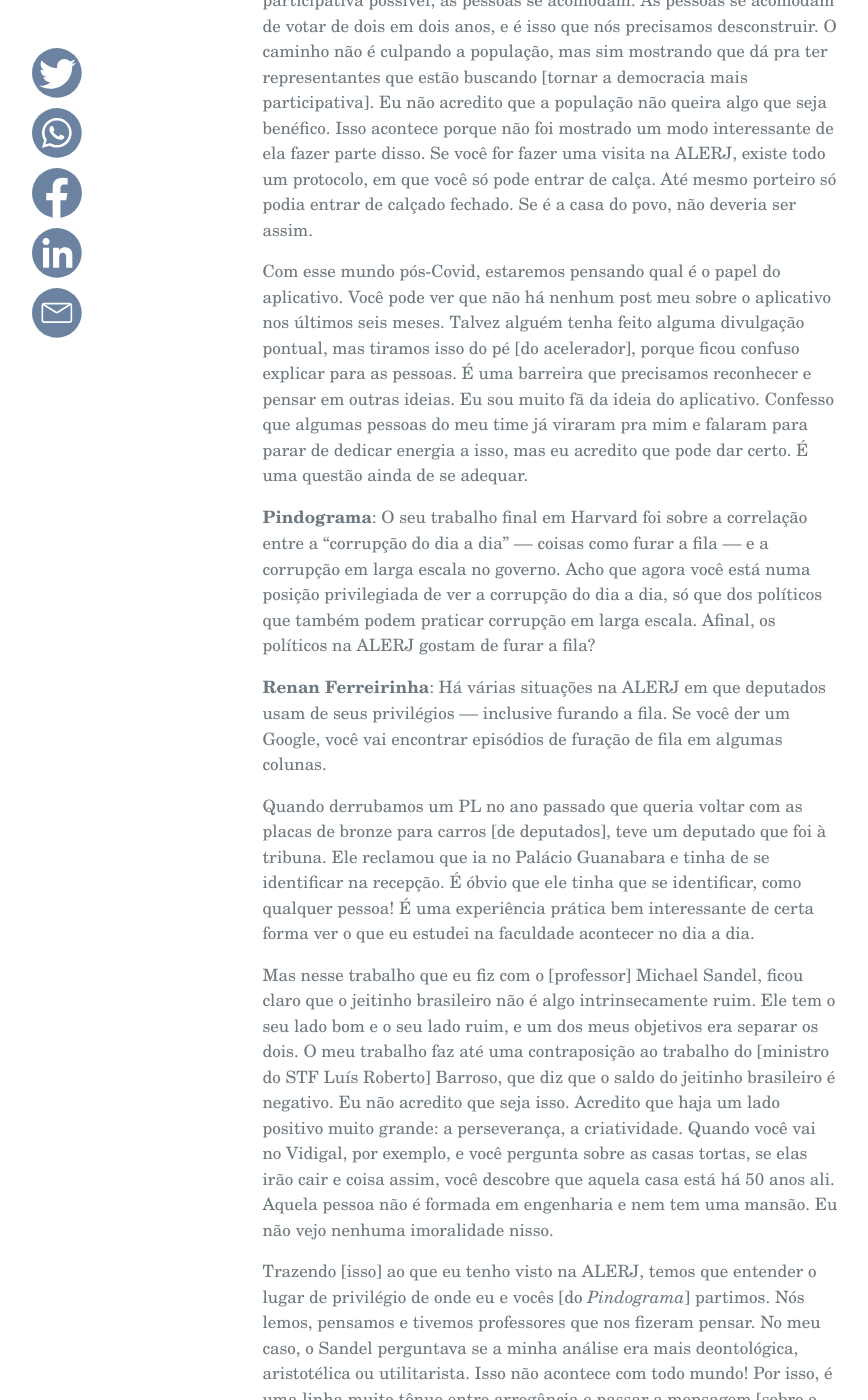
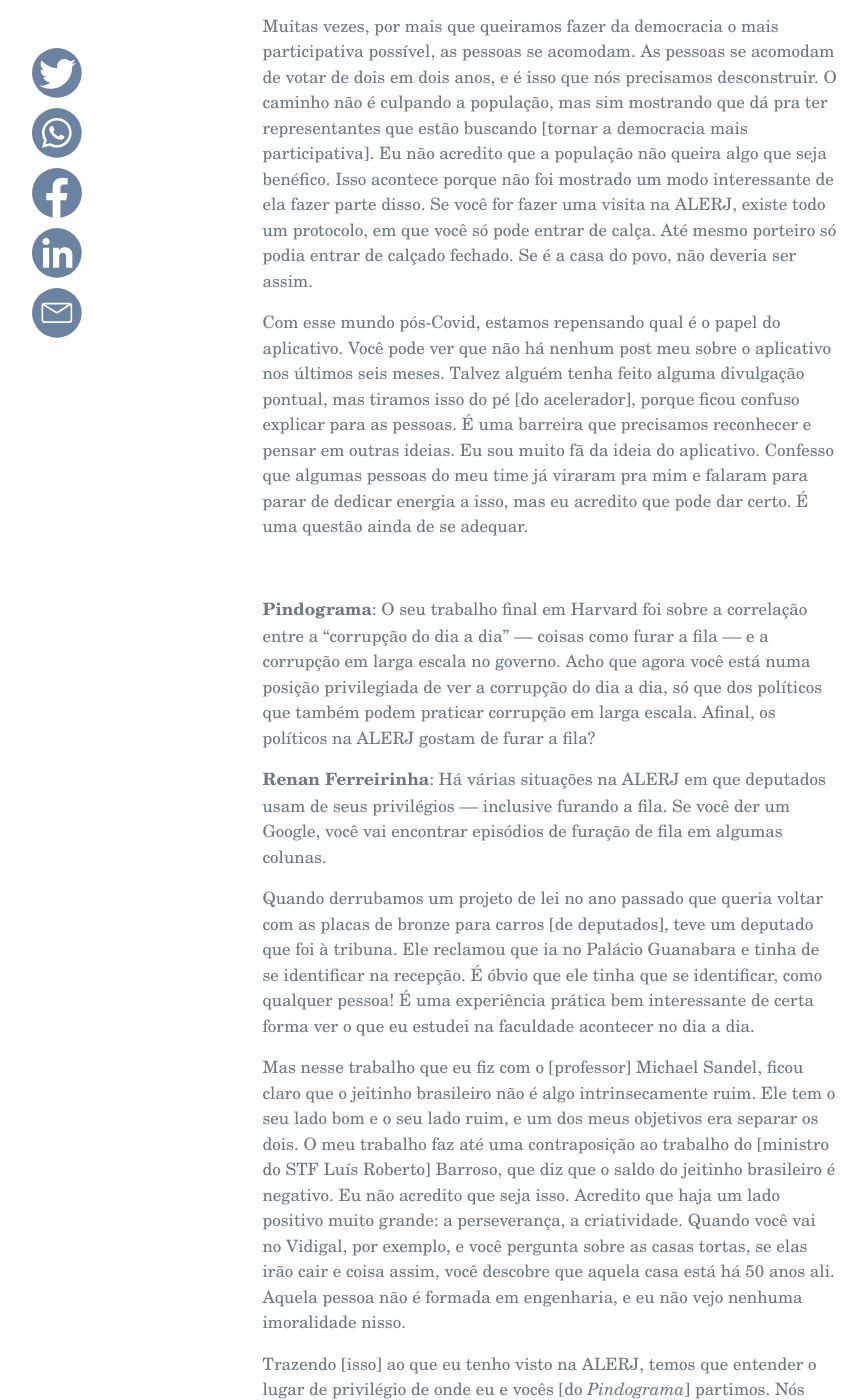
Before and after one commit to pindograma/pindograma.github.io, a Jekyll site: the page built from _posts/2020-10-31-renan.md, in a window 1280 px wide and 1400 px high, scrolled down 7806 px. Shown: the whole window, without its empty margins (90-958 px from the left). Built offline with Jekyll 4.4.1, drawn with Linux system fonts in a browser that asks for light colours; some of the changed text lies outside the part shown.

Commit message:
quick-fix: (renan) apply miscellaneous corrections

```diff
--- a/_posts/2020-10-31-renan.md
+++ b/_posts/2020-10-31-renan.md
@@ -1,6 +1,6 @@
 ---
 layout: post
-title: "Dados e o dia-a-dia da ALERJ: uma conversa com Renan Ferreirinha"
+title: "Dados e o dia a dia da ALERJ: uma conversa com Renan Ferreirinha"
 subtitle: "Deputado estadual fala sobre políticas públicas baseadas em evidências, democracia participativa e corrupção no estado do Rio"
 description: "Deputado estadual fala sobre políticas públicas baseadas em evidências, democracia participativa e corrupção no estado do Rio"
 author: daniel
@@ -158,13 +158,13 @@
 fortalecer os estudos para que consigamos tirar o achismo dessas questões.
 
 Agora, tem áreas em que há um avanço bem forte, como na parte orçamentária. Se
-eu apresento uma nota técnica mostrando que um PL de um deputado vai onerar o
-estado em X milhões de reais e que ele não deve passar, eu tenho grandes
-chances de conseguir embarreirar esse projeto. Porque nesses últimos anos o Rio
-de Janeiro foi percebendo o buraco financeiro em que estamos. Esse é um tema
-que está sendo tão martelado que as pessoas estão criando consciência. É algo
-que nós como país conseguimos avançar por ter pessoas técnicas comandando,
-tanto na Secretaria da Fazenda quanto no Ministério da Economia.
+eu apresento uma nota técnica mostrando que um projeto de lei de um deputado
+vai onerar o estado em X milhões de reais e que ele não deve passar, eu tenho
+grandes chances de conseguir embarreirar esse projeto. Porque nesses últimos
+anos o Rio de Janeiro foi percebendo o buraco financeiro em que estamos. Esse é
+um tema que está sendo tão martelado que as pessoas estão criando consciência.
+É algo que nós como país conseguimos avançar por ter pessoas técnicas
+comandando, tanto na Secretaria da Fazenda quanto no Ministério da Economia.
 
 <br>
 
@@ -285,7 +285,7 @@
 porteiro só podia entrar de calçado fechado. Se é a casa do povo, não deveria
 ser assim.
 
-Com esse mundo pós-Covid, estaremos pensando qual é o papel do aplicativo. Você
+Com esse mundo pós-Covid, estamos repensando qual é o papel do aplicativo. Você
 pode ver que não há nenhum post meu sobre o aplicativo nos últimos seis meses.
 Talvez alguém tenha feito alguma divulgação pontual, mas tiramos isso do pé [do
 acelerador], porque ficou confuso explicar para as pessoas. É uma barreira que
@@ -293,6 +293,8 @@
 aplicativo. Confesso que algumas pessoas do meu time já viraram pra mim e
 falaram para parar de dedicar energia a isso, mas eu acredito que pode dar
 certo. É uma questão ainda de se adequar.
+
+<br>
 
 **Pindograma**: O seu trabalho final em Harvard foi sobre a correlação entre a
 "corrupção do dia a dia" –– coisas como furar a fila –– e a corrupção em larga
@@ -305,12 +307,12 @@
 seus privilégios –– inclusive furando a fila. Se você der um Google, você vai
 encontrar episódios de furação de fila em algumas colunas.
 
-Quando derrubamos um PL no ano passado que queria voltar com as placas de
-bronze para carros [de deputados], teve um deputado que foi à tribuna. Ele
-reclamou que ia no Palácio Guanabara e tinha de se identificar na recepção. É
-óbvio que ele tinha que se identificar, como qualquer pessoa! É uma experiência
-prática bem interessante de certa forma ver o que eu estudei na faculdade
-acontecer no dia a dia.
+Quando derrubamos um projeto de lei no ano passado que queria voltar com as
+placas de bronze para carros [de deputados], teve um deputado que foi à
+tribuna. Ele reclamou que ia no Palácio Guanabara e tinha de se identificar na
+recepção. É óbvio que ele tinha que se identificar, como qualquer pessoa! É uma
+experiência prática bem interessante de certa forma ver o que eu estudei na
+faculdade acontecer no dia a dia.
 
 Mas nesse trabalho que eu fiz com o [professor] Michael Sandel, ficou claro que
 o jeitinho brasileiro não é algo intrinsecamente ruim. Ele tem o seu lado bom e
@@ -320,8 +322,8 @@
 que seja isso. Acredito que haja um lado positivo muito grande: a perseverança,
 a criatividade. Quando você vai no Vidigal, por exemplo, e você pergunta sobre
 as casas tortas, se elas irão cair e coisa assim, você descobre que aquela casa
-está há 50 anos ali. Aquela pessoa não é formada em engenharia e nem tem uma
-mansão. Eu não vejo nenhuma imoralidade nisso.
+está há 50 anos ali. Aquela pessoa não é formada em engenharia, e eu não vejo
+nenhuma imoralidade nisso.
 
 Trazendo [isso] ao que eu tenho visto na ALERJ, temos que entender o lugar de
 privilégio de onde eu e vocês [do _Pindograma_] partimos. Nós lemos, pensamos e
```
Also changed, not shown: other parts of _posts/2020-10-31-renan.md (+13 -13 lines).
